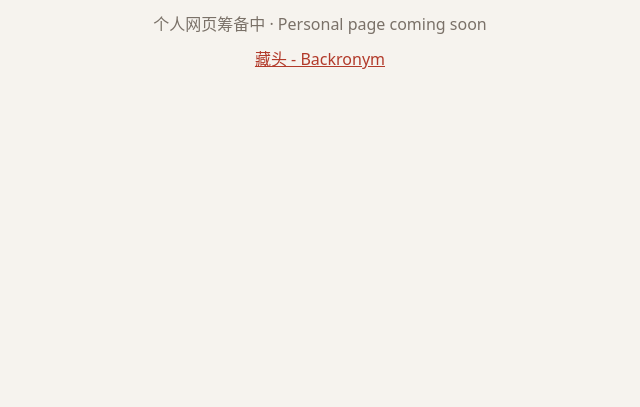
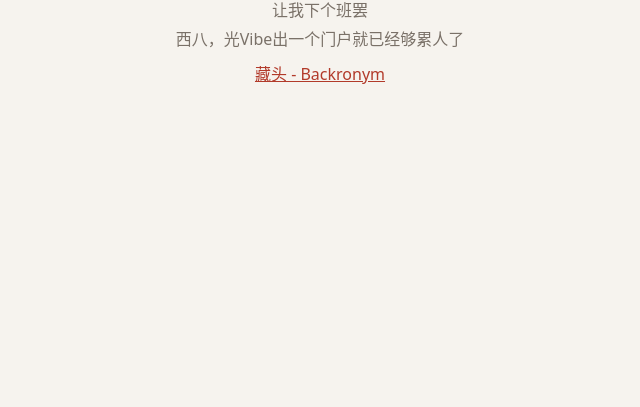
Before and after one commit to bydpass/bydpass.github.io, a plain HTML site: page index.html in a window 1280 px wide. Shown: the part 393-800 px from the top of the page, without its empty margins (320-960 px from the left). Drawn offline with Linux system fonts and the light colour scheme.

Commit message:
首页换一句话
Co-Authored-By: Claude Fable 5.2 <noreply@anthropic.com>

```diff
--- a/index.html
+++ b/index.html
@@ -16,7 +16,7 @@ a { color: var(--accent); }
 </head>
 <body>
 <h1>bydpass</h1>
-<p class="dim">个人网页筹备中 · Personal page coming soon</p>
+<p class="dim">让我下个班罢<br>西八，光Vibe出一个门户就已经够累人了</p>
 <p><a href="/backronym/">藏头 - Backronym</a></p>
 </body>
 </html>
```
